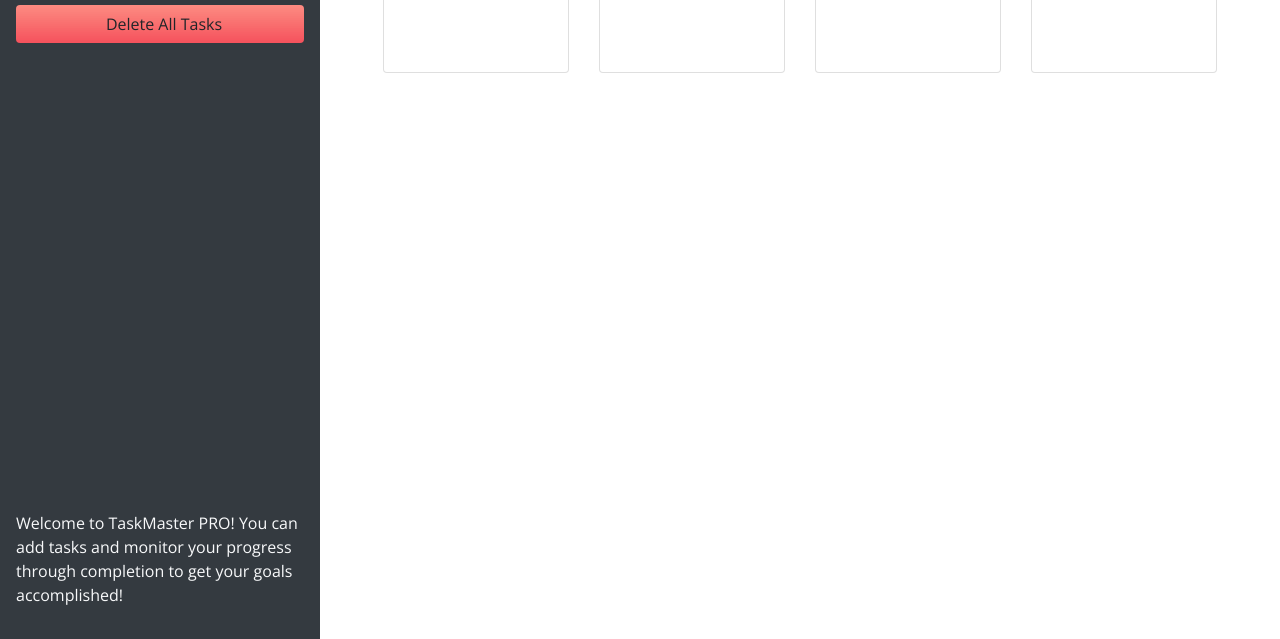
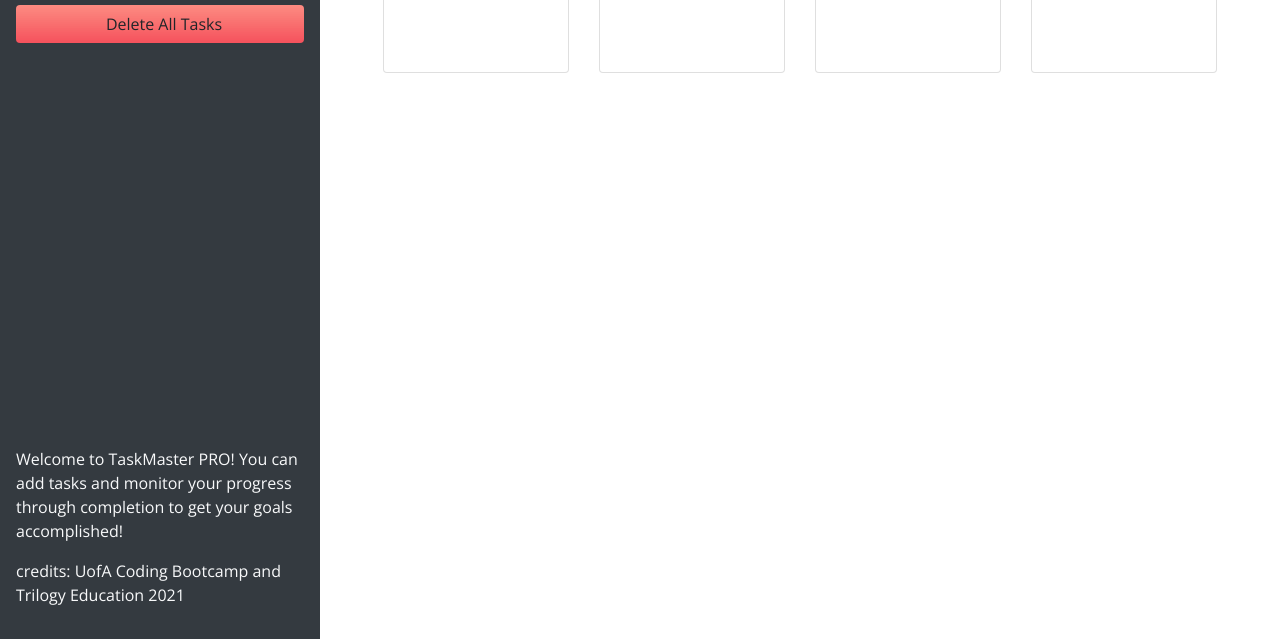
Before and after one commit to Robert-Schwartz/taskMaster, a plain HTML site: page index.html in a window 1280 px wide. Shown: the part 161-800 px from the top of the page. Drawn offline with nearby package versions, Linux system fonts and the light colour scheme; a web font is replaced by a local one.

Commit message:
added notes

```diff
--- a/index.html
+++ b/index.html
@@ -66,6 +66,9 @@
         <p class="d-none d-lg-block">
           Welcome to TaskMaster PRO! You can add tasks and monitor your progress
           through completion to get your goals accomplished!
+        </p>
+         <p class="d-none d-lg-block">
+          credits: UofA Coding Bootcamp and Trilogy Education 2021
         </p>
       </header>
       <main class="col-12 col-lg-9 d-flex flex-column">
```
